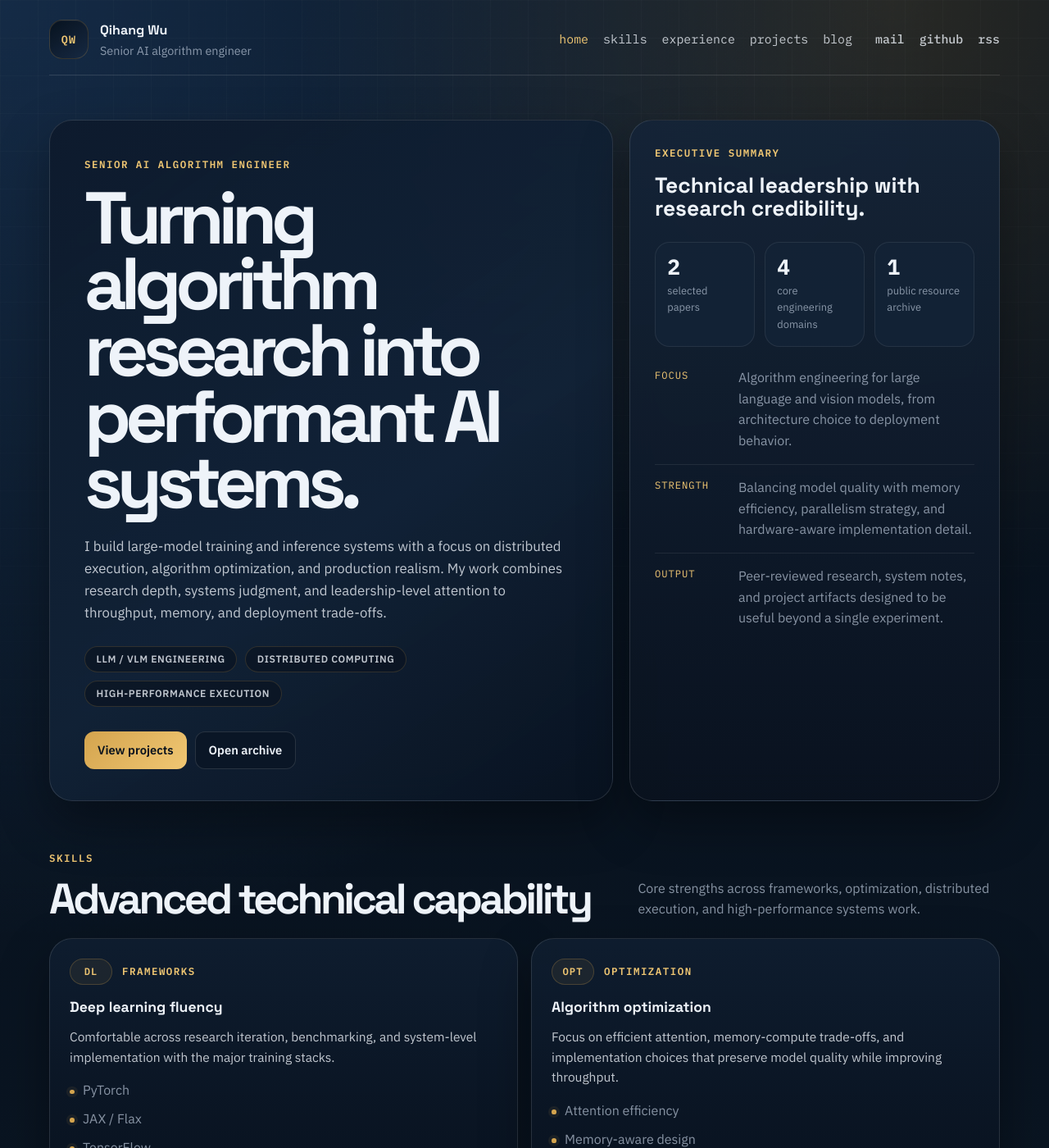
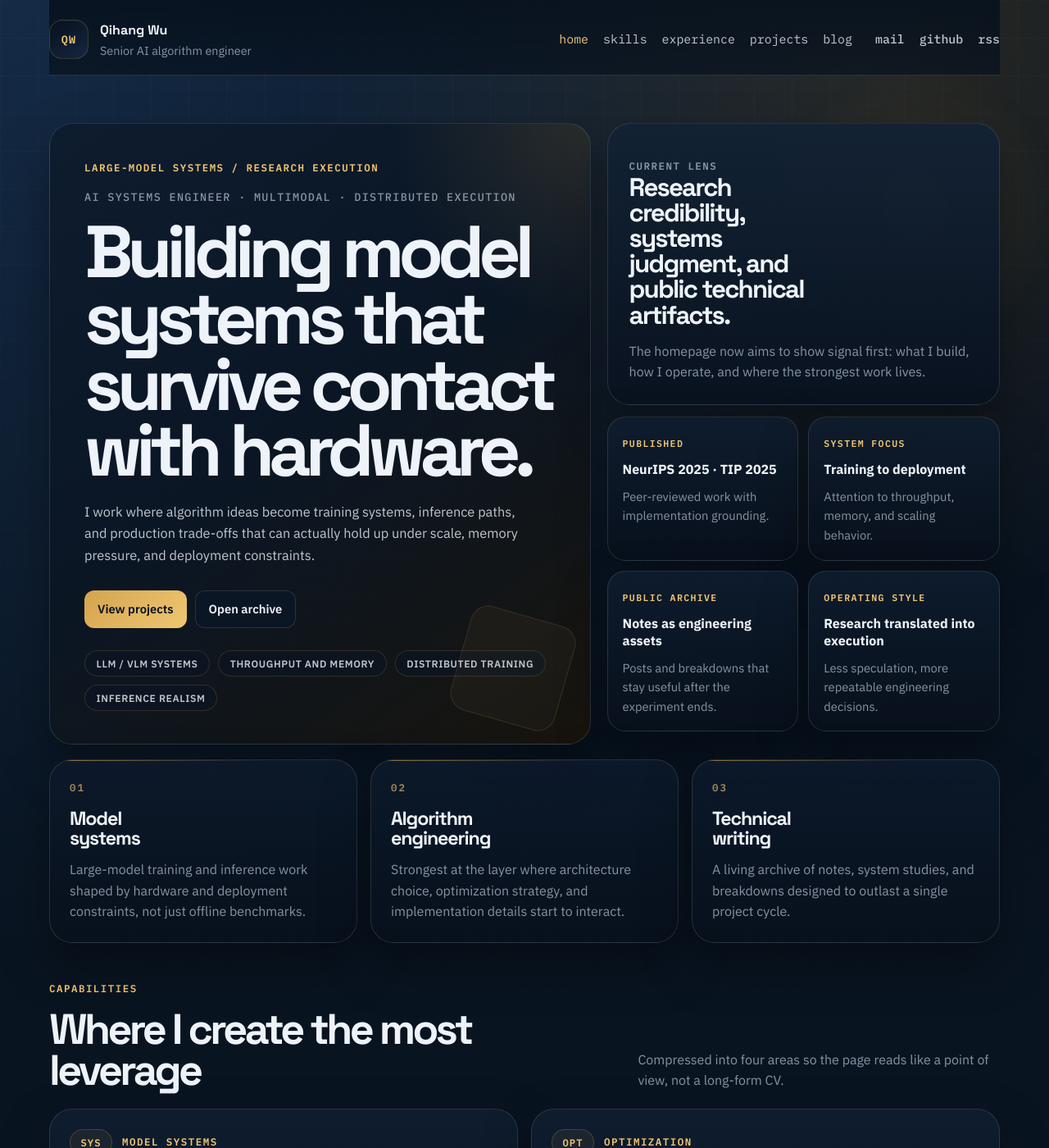
Before and after one commit to wqh011128/wqh011128.github.io, a Jekyll site: the page index.html, which Jekyll copies as it is, in a window 1280 px wide and 1400 px high. Shown: the whole window at 82% size. Built offline with Jekyll 4.4.1, drawn with Linux system fonts in a browser that asks for light colours; some of the changed text lies outside the part shown.

```diff
--- a/index.html
+++ b/index.html
@@ -38,80 +38,97 @@
   </div>
 </header>
 
-<section class="hero-layout" id="about">
-  <div class="hero-copy">
-    <p class="eyebrow">Senior AI Algorithm Engineer</p>
-    <h1 class="hero-title">Turning algorithm research into performant AI systems.</h1>
+<section class="hero-stage" id="about">
+  <div class="hero-main">
+    <p class="eyebrow">Large-model systems / research execution</p>
+    <p class="hero-pretitle">AI systems engineer · multimodal · distributed execution</p>
+    <h1 class="hero-title">Building model systems that survive contact with hardware.</h1>
     <p class="hero-summary">
-      I build large-model training and inference systems with a focus on distributed execution, algorithm optimization, and production realism. My work combines research depth, systems judgment, and leadership-level attention to throughput, memory, and deployment trade-offs.
+      I work where algorithm ideas become training systems, inference paths, and production trade-offs that can actually hold up under scale, memory pressure, and deployment constraints.
     </p>
-    <div class="hero-strip" aria-label="Core areas">
-      <span>LLM / VLM engineering</span>
-      <span>Distributed computing</span>
-      <span>High-performance execution</span>
-    </div>
     <div class="hero-actions">
       <a class="primary-button" href="#projects">View projects</a>
       <a class="secondary-button" href="blog.html">Open archive</a>
     </div>
+    <div class="hero-strip" aria-label="Core areas">
+      <span>LLM / VLM systems</span>
+      <span>Throughput and memory</span>
+      <span>Distributed training</span>
+      <span>Inference realism</span>
+    </div>
   </div>
 
-  <aside class="hero-side" aria-label="Executive summary">
-    <article class="hero-panel">
-      <p class="profile-label">Executive summary</p>
-      <h2>Technical leadership with research credibility.</h2>
-      <div class="hero-metrics">
-        <div class="metric-card">
-          <span class="metric-value">2</span>
-          <span class="metric-label">selected papers</span>
-        </div>
-        <div class="metric-card">
-          <span class="metric-value">4</span>
-          <span class="metric-label">core engineering domains</span>
-        </div>
-        <div class="metric-card">
-          <span class="metric-value">1</span>
-          <span class="metric-label">public resource archive</span>
-        </div>
-      </div>
-      <div class="proof-grid">
-        <div class="proof-row">
-          <span class="proof-label">Focus</span>
-          <p>Algorithm engineering for large language and vision models, from architecture choice to deployment behavior.</p>
-        </div>
-        <div class="proof-row">
-          <span class="proof-label">Strength</span>
-          <p>Balancing model quality with memory efficiency, parallelism strategy, and hardware-aware implementation detail.</p>
-        </div>
-        <div class="proof-row">
-          <span class="proof-label">Output</span>
-          <p>Peer-reviewed research, system notes, and project artifacts designed to be useful beyond a single experiment.</p>
-        </div>
-      </div>
+  <aside class="hero-console" aria-label="Homepage signals">
+    <article class="hero-console-card hero-console-feature">
+      <p class="profile-label">Current lens</p>
+      <h2>Research credibility, systems judgment, and public technical artifacts.</h2>
+      <p>
+        The homepage now aims to show signal first: what I build, how I operate, and where the strongest work lives.
+      </p>
     </article>
+    <div class="hero-mini-grid">
+      <article class="hero-mini-card">
+        <span class="mini-label">Published</span>
+        <strong>NeurIPS 2025 · TIP 2025</strong>
+        <p>Peer-reviewed work with implementation grounding.</p>
+      </article>
+      <article class="hero-mini-card">
+        <span class="mini-label">System focus</span>
+        <strong>Training to deployment</strong>
+        <p>Attention to throughput, memory, and scaling behavior.</p>
+      </article>
+      <article class="hero-mini-card">
+        <span class="mini-label">Public archive</span>
+        <strong>Notes as engineering assets</strong>
+        <p>Posts and breakdowns that stay useful after the experiment ends.</p>
+      </article>
+      <article class="hero-mini-card">
+        <span class="mini-label">Operating style</span>
+        <strong>Research translated into execution</strong>
+        <p>Less speculation, more repeatable engineering decisions.</p>
+      </article>
+    </div>
   </aside>
+</section>
+
+<section class="signal-band" aria-label="Core homepage signals">
+  <article class="signal-card">
+    <span class="signal-index">01</span>
+    <h2>Model systems</h2>
+    <p>Large-model training and inference work shaped by hardware and deployment constraints, not just offline benchmarks.</p>
+  </article>
+  <article class="signal-card">
+    <span class="signal-index">02</span>
+    <h2>Algorithm engineering</h2>
+    <p>Strongest at the layer where architecture choice, optimization strategy, and implementation details start to interact.</p>
+  </article>
+  <article class="signal-card">
+    <span class="signal-index">03</span>
+    <h2>Technical writing</h2>
+    <p>A living archive of notes, system studies, and breakdowns designed to outlast a single project cycle.</p>
+  </article>
 </section>
 
 <section class="content-section" id="skills">
   <div class="section-headline">
     <div>
-      <p class="section-kicker">Skills</p>
-      <h2>Advanced technical capability</h2>
+      <p class="section-kicker">Capabilities</p>
+      <h2>Where I create the most leverage</h2>
     </div>
-    <p class="section-note">Core strengths across frameworks, optimization, distributed execution, and high-performance systems work.</p>
+    <p class="section-note">Compressed into four areas so the page reads like a point of view, not a long-form CV.</p>
   </div>
   <div class="skills-grid">
     <article class="skill-card">
       <div class="skill-head">
-        <span class="skill-icon">DL</span>
-        <span class="skill-kicker">Frameworks</span>
+        <span class="skill-icon">SYS</span>
+        <span class="skill-kicker">Model systems</span>
       </div>
-      <h3>Deep learning fluency</h3>
-      <p>Comfortable across research iteration, benchmarking, and system-level implementation with the major training stacks.</p>
+      <h3>Research that can actually run</h3>
+      <p>Turning model ideas into training and inference paths with clear resource trade-offs and execution behavior.</p>
       <ul class="skill-list">
-        <li>PyTorch</li>
-        <li>JAX / Flax</li>
-        <li>TensorFlow</li>
+        <li>LLM / VLM execution paths</li>
+        <li>Training and serving trade-offs</li>
+        <li>Deployment-aware system choices</li>
       </ul>
     </article>
     <article class="skill-card">
@@ -119,12 +136,12 @@
         <span class="skill-icon">OPT</span>
         <span class="skill-kicker">Optimization</span>
       </div>
-      <h3>Algorithm optimization</h3>
-      <p>Focus on efficient attention, memory-compute trade-offs, and implementation choices that preserve model quality while improving throughput.</p>
+      <h3>Efficiency without hand-waving</h3>
+      <p>Focused on attention efficiency, memory pressure, and the implementation details that decide whether an idea is practical.</p>
       <ul class="skill-list">
         <li>Attention efficiency</li>
-        <li>Memory-aware design</li>
-        <li>Inference optimization</li>
+        <li>Memory-compute balance</li>
+        <li>Profiling-led optimization</li>
       </ul>
     </article>
     <article class="skill-card">
@@ -132,25 +149,25 @@
         <span class="skill-icon">DST</span>
         <span class="skill-kicker">Distributed</span>
       </div>
-      <h3>Distributed computing</h3>
-      <p>Experience structuring workloads for scale, with attention to parallelism strategy, systems behavior, and operational clarity.</p>
+      <h3>Scale with structure</h3>
+      <p>Experience shaping workloads for distributed training and serving with attention to parallelism strategy and operational clarity.</p>
       <ul class="skill-list">
         <li>Distributed training</li>
+        <li>Parallel execution strategy</li>
         <li>Serving architecture</li>
-        <li>Parallel execution</li>
       </ul>
     </article>
     <article class="skill-card">
       <div class="skill-head">
-        <span class="skill-icon">HPC</span>
-        <span class="skill-kicker">Systems</span>
+        <span class="skill-icon">ARC</span>
+        <span class="skill-kicker">Artifacts</span>
       </div>
-      <h3>High-performance engineering</h3>
-      <p>Strong interest in the layer where hardware, profiling, and algorithm design meet practical model execution.</p>
+      <h3>Reusable technical output</h3>
+      <p>Notes, papers, and breakdowns built as working references rather than one-off project summaries.</p>
       <ul class="skill-list">
-        <li>JAX / TPU workflows</li>
-        <li>Performance profiling</li>
-        <li>Hardware-aware reasoning</li>
+        <li>Research papers and code</li>
+        <li>System studies and notes</li>
+        <li>Public technical archive</li>
       </ul>
     </article>
   </div>
@@ -159,10 +176,10 @@
 <section class="content-section" id="experience">
   <div class="section-headline">
     <div>
-      <p class="section-kicker">Experience</p>
-      <h2>Roles, impact, and technical ownership</h2>
+      <p class="section-kicker">Trajectory</p>
+      <h2>Roles that shaped the way I build</h2>
     </div>
-    <p class="section-note">A concise view of the work that best reflects senior-level algorithm engineering and research execution.</p>
+    <p class="section-note">Shorter, sharper, and focused on how each role changed the technical lens.</p>
   </div>
   <div class="experience-stack">
     <article class="experience-card">
@@ -172,11 +189,11 @@
       </div>
       <div class="experience-body">
         <h3>AI Systems Engineer</h3>
-        <p class="experience-summary">Owning algorithm-engineering work that makes large-model research executable at system scale.</p>
+        <p class="experience-summary">Owning the layer where large-model ideas meet system constraints and deployment reality.</p>
         <ul class="experience-points">
-          <li>Drive decisions around training efficiency, inference throughput, and hardware-aware model behavior.</li>
-          <li>Translate emerging ideas in linear attention, multimodal systems, and acceleration into practical implementation paths.</li>
-          <li>Operate with a leadership mindset: reduce ambiguity, define trade-offs, and turn prototypes into repeatable engineering work.</li>
+          <li>Drive decisions around throughput, memory behavior, and hardware-aware model execution.</li>
+          <li>Translate new ideas in multimodal systems and acceleration into practical implementation paths.</li>
+          <li>Reduce ambiguity so prototypes can become repeatable engineering work.</li>
         </ul>
       </div>
     </article>
@@ -187,11 +204,11 @@
       </div>
       <div class="experience-body">
         <h3>Research Engineer, AHU-SPVL</h3>
-        <p class="experience-summary">Built research systems for adverse scene understanding and domain adaptive semantic segmentation.</p>
+        <p class="experience-summary">Built research systems for adverse scene understanding and domain-adaptive semantic segmentation.</p>
         <ul class="experience-points">
-          <li>Contributed to peer-reviewed work including CroPe at NeurIPS 2025 and UCDS in IEEE TIP 2025.</li>
-          <li>Worked on cross-modal and cross-domain learning pipelines designed for robust performance under difficult real-world conditions.</li>
-          <li>Combined algorithm design with engineering execution so ideas could be validated through credible experiments and reusable code.</li>
+          <li>Contributed to CroPe at NeurIPS 2025 and UCDS in IEEE TIP 2025.</li>
+          <li>Worked on cross-modal and cross-domain pipelines for difficult real-world conditions.</li>
+          <li>Built experiments and code with reuse in mind, not just paper deadlines.</li>
         </ul>
       </div>
     </article>
@@ -202,11 +219,11 @@
       </div>
       <div class="experience-body">
         <h3>Technical Writing and Open Research Notes</h3>
-        <p class="experience-summary">Maintain a public archive of posts, slides, and implementation notes on model systems topics.</p>
+        <p class="experience-summary">Maintain a public archive of posts, slides, and implementation notes across model systems topics.</p>
         <ul class="experience-points">
-          <li>Break down linear attention, multimodal architectures, and JAX / TPU workflows with an emphasis on actionable engineering detail.</li>
-          <li>Use writing as a technical artifact: a way to sharpen understanding, document trade-offs, and preserve implementation insight.</li>
-          <li>Create a reference layer that complements project work without crowding the homepage.</li>
+          <li>Break down linear attention, multimodal architectures, and JAX / TPU workflows.</li>
+          <li>Use writing to preserve trade-offs, implementation insight, and reasoning paths.</li>
+          <li>Keep the homepage focused by moving depth into the archive.</li>
         </ul>
       </div>
     </article>
@@ -216,20 +233,20 @@
 <section class="content-section" id="projects">
   <div class="section-headline">
     <div>
-      <p class="section-kicker">Projects</p>
-      <h2>Selected research and algorithm programs</h2>
+      <p class="section-kicker">Selected work</p>
+      <h2>Projects with both technical depth and visible output</h2>
     </div>
-    <p class="section-note">A small set of projects that show both publication-grade research and systems-oriented engineering judgment.</p>
+    <p class="section-note">Three entries are enough here: one ongoing systems thread, two publication-backed research efforts.</p>
   </div>
   <div class="project-grid">
     <article class="project-card featured">
       <div class="project-meta">
-        <span class="card-tag">Ongoing systems program</span>
+        <span class="card-tag">Ongoing systems thread</span>
         <span class="project-status">Research to implementation</span>
       </div>
       <h3>Model efficiency studies</h3>
       <p>
-        A structured body of work around linear attention, multimodal model internals, system behavior, and practical execution details across modern training stacks.
+        A growing body of work around linear attention, multimodal internals, system behavior, and practical execution details across modern training stacks.
       </p>
       <div class="project-tags" aria-label="Project focus areas">
         <span>linear attention</span>
@@ -237,7 +254,7 @@
         <span>JAX / TPU</span>
         <span>implementation notes</span>
       </div>
-      <p class="project-outcome">Outcome: a growing archive of technical studies used as a reference for algorithm and systems decisions.</p>
+      <p class="project-outcome">Outcome: technical studies that function as a decision layer for future system work.</p>
       <div class="card-links">
         <a href="blog.html">resource hub</a>
       </div>
@@ -251,7 +268,7 @@
       <p>
         Cross-modal semantic compensation for adverse scene understanding, targeting robust segmentation across rain, snow, fog, and nighttime conditions.
       </p>
-      <p class="project-outcome">Outcome: peer-reviewed publication with paper and code artifacts.</p>
+      <p class="project-outcome">Outcome: NeurIPS 2025 publication with paper and code.</p>
       <div class="card-links">
         <a href="https://openreview.net/pdf?id=38n8pFvldK" target="_blank" rel="noreferrer">paper</a>
         <a href="https://github.com/wqh011128/CroPe" target="_blank" rel="noreferrer">code</a>
@@ -266,7 +283,7 @@
       <p>
         A cross-domain collaborative framework for semantic segmentation designed to improve pseudo-label quality and feature discrimination together.
       </p>
-      <p class="project-outcome">Outcome: publication-grade research with open implementation for reproduction and extension.</p>
+      <p class="project-outcome">Outcome: IEEE TIP 2025 paper with open implementation.</p>
       <div class="card-links">
         <a href="https://ieeexplore.ieee.org/document/11313775" target="_blank" rel="noreferrer">paper</a>
         <a href="https://github.com/wqh011128/UCDS" target="_blank" rel="noreferrer">code</a>
@@ -278,7 +295,7 @@
 <footer class="footer-band" id="contact">
   <div>
     <p class="footer-title">Qihang Wu</p>
-    <p>Senior AI algorithm engineer focused on large-model systems, algorithm optimization, and high-performance execution.</p>
+    <p>Senior AI algorithm engineer focused on large-model systems, algorithm optimization, and execution that holds up in practice.</p>
   </div>
   <div class="footer-links">
     <a href="mailto:wqh011128@163.com">wqh011128@163.com</a>
--- a/style.css
+++ b/style.css
@@ -91,6 +91,24 @@
   padding: 0 0 88px;
 }
 
+.home-page main {
+  position: relative;
+}
+
+.home-page main::before {
+  content: "";
+  position: absolute;
+  top: 76px;
+  right: -80px;
+  width: 360px;
+  height: 360px;
+  border-radius: 50%;
+  background:
+    radial-gradient(circle, rgba(212, 164, 78, 0.16) 0%, rgba(212, 164, 78, 0.05) 36%, transparent 70%);
+  filter: blur(6px);
+  pointer-events: none;
+}
+
 .topbar {
   display: flex;
   align-items: center;
@@ -98,6 +116,14 @@
   gap: 24px;
   padding: 24px 0 18px;
   border-bottom: 1px solid var(--line);
+}
+
+.home-page .topbar {
+  position: sticky;
+  top: 0;
+  z-index: 12;
+  backdrop-filter: blur(18px);
+  background: linear-gradient(180deg, rgba(7, 17, 29, 0.88) 0%, rgba(7, 17, 29, 0.68) 100%);
 }
 
 .topbar-brand {
@@ -201,6 +227,184 @@
   gap: 20px;
   align-items: stretch;
   padding: 54px 0 14px;
+}
+
+.hero-stage {
+  display: grid;
+  grid-template-columns: minmax(0, 1.24fr) minmax(340px, 0.9fr);
+  gap: 20px;
+  align-items: stretch;
+  padding: 58px 0 0;
+}
+
+.hero-main,
+.hero-console-card,
+.hero-mini-card,
+.signal-card {
+  border: 1px solid var(--line);
+  box-shadow: var(--shadow);
+  backdrop-filter: blur(16px);
+}
+
+.hero-main,
+.hero-console-card,
+.signal-card {
+  border-radius: 28px;
+}
+
+.hero-main {
+  position: relative;
+  overflow: hidden;
+  padding: 44px 42px 40px;
+  background:
+    radial-gradient(circle at 100% 0%, rgba(212, 164, 78, 0.15), transparent 24%),
+    linear-gradient(145deg, rgba(14, 28, 46, 0.97) 0%, rgba(11, 22, 36, 0.96) 48%, rgba(26, 21, 12, 0.92) 100%);
+}
+
+.hero-main::after {
+  content: "";
+  position: absolute;
+  right: 28px;
+  bottom: 26px;
+  width: 130px;
+  height: 130px;
+  border-radius: 22px;
+  border: 1px solid rgba(212, 164, 78, 0.16);
+  background:
+    linear-gradient(135deg, rgba(212, 164, 78, 0.06), rgba(255, 255, 255, 0.02));
+  transform: rotate(16deg);
+  pointer-events: none;
+}
+
+.hero-pretitle,
+.mini-label,
+.signal-index {
+  font-family: "IBM Plex Mono", ui-monospace, monospace;
+}
+
+.hero-pretitle {
+  margin: 0 0 1rem;
+  color: var(--text-faint);
+  font-size: 0.84rem;
+  font-weight: 500;
+  letter-spacing: 0.1em;
+  text-transform: uppercase;
+}
+
+.hero-main .hero-title {
+  max-width: 11ch;
+}
+
+.hero-main .hero-summary {
+  max-width: 56ch;
+  margin-top: 1.35rem;
+  font-size: 1.02rem;
+}
+
+.hero-console {
+  display: grid;
+  gap: 14px;
+  align-content: start;
+}
+
+.hero-console-card {
+  padding: 26px;
+  background:
+    linear-gradient(180deg, rgba(18, 34, 53, 0.94) 0%, rgba(9, 18, 31, 0.94) 100%);
+}
+
+.hero-console-feature h2 {
+  margin: 0;
+  max-width: 12ch;
+  font-size: 1.95rem;
+  line-height: 1;
+  letter-spacing: -0.06em;
+}
+
+.hero-console-feature p {
+  margin: 1rem 0 0;
+  color: var(--text-faint);
+}
+
+.hero-mini-grid {
+  display: grid;
+  grid-template-columns: repeat(2, minmax(0, 1fr));
+  gap: 12px;
+}
+
+.hero-mini-card {
+  min-height: 152px;
+  padding: 18px;
+  border-radius: 22px;
+  background: linear-gradient(180deg, rgba(15, 29, 47, 0.9) 0%, rgba(8, 16, 27, 0.92) 100%);
+}
+
+.mini-label {
+  display: inline-block;
+  margin-bottom: 0.75rem;
+  color: var(--accent-strong);
+  font-size: 0.72rem;
+  font-weight: 600;
+  letter-spacing: 0.12em;
+  text-transform: uppercase;
+}
+
+.hero-mini-card strong {
+  display: block;
+  font-size: 1rem;
+  line-height: 1.32;
+}
+
+.hero-mini-card p {
+  margin: 0.65rem 0 0;
+  color: var(--text-faint);
+  font-size: 0.92rem;
+}
+
+.signal-band {
+  display: grid;
+  grid-template-columns: repeat(3, minmax(0, 1fr));
+  gap: 16px;
+  margin-top: 18px;
+}
+
+.signal-card {
+  position: relative;
+  overflow: hidden;
+  min-height: 220px;
+  padding: 24px;
+  background: linear-gradient(180deg, rgba(13, 26, 44, 0.88) 0%, rgba(8, 16, 27, 0.94) 100%);
+}
+
+.signal-card::before {
+  content: "";
+  position: absolute;
+  inset: 0 auto auto 0;
+  width: 100%;
+  height: 1px;
+  background: linear-gradient(90deg, rgba(212, 164, 78, 0.7), transparent 70%);
+}
+
+.signal-index {
+  display: block;
+  color: rgba(240, 199, 115, 0.65);
+  font-size: 0.78rem;
+  font-weight: 700;
+  letter-spacing: 0.16em;
+  text-transform: uppercase;
+}
+
+.signal-card h2 {
+  margin: 1rem 0 0;
+  max-width: 10ch;
+  font-size: 1.45rem;
+  line-height: 1.02;
+  letter-spacing: -0.05em;
+}
+
+.signal-card p {
+  margin: 0.85rem 0 0;
+  color: var(--text-faint);
 }
 
 .hero-copy,
@@ -1074,15 +1278,21 @@
 }
 
 @media (max-width: 980px) {
+  .hero-stage,
   .hero-layout,
   .archive-hero,
   .resource-columns,
-  .project-grid {
+  .project-grid,
+  .signal-band {
     grid-template-columns: 1fr;
   }
 
   .project-card.featured {
     grid-column: auto;
+  }
+
+  .hero-mini-grid {
+    grid-template-columns: repeat(2, minmax(0, 1fr));
   }
 
   .hero-title {
@@ -1128,6 +1338,10 @@
   }
 
   .hero-copy,
+  .hero-main,
+  .hero-console-card,
+  .hero-mini-card,
+  .signal-card,
   .hero-panel,
   .skill-card,
   .experience-card,
@@ -1151,7 +1365,8 @@
   }
 
   .skills-grid,
-  .hero-metrics {
+  .hero-metrics,
+  .hero-mini-grid {
     grid-template-columns: 1fr;
   }
 
```
